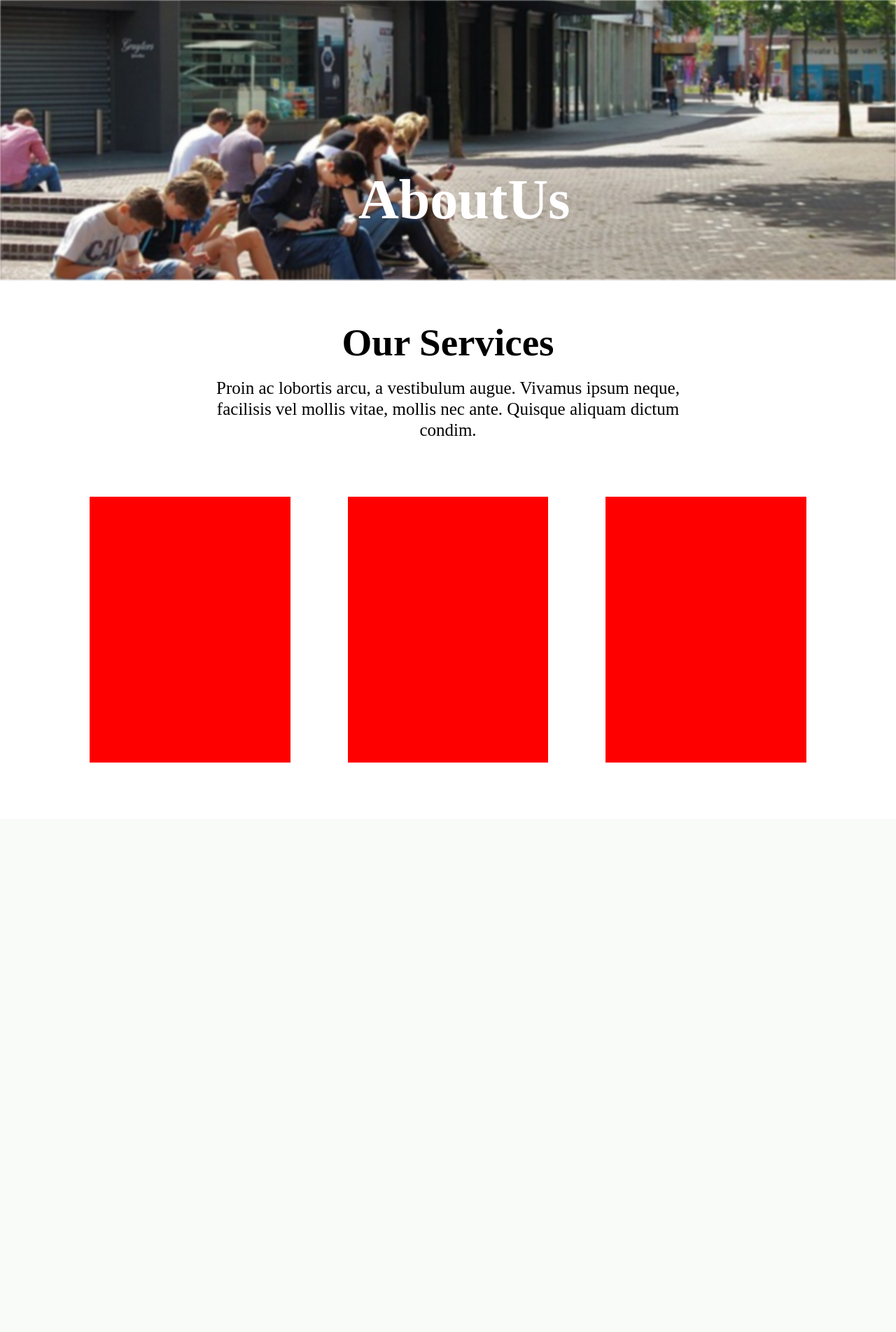
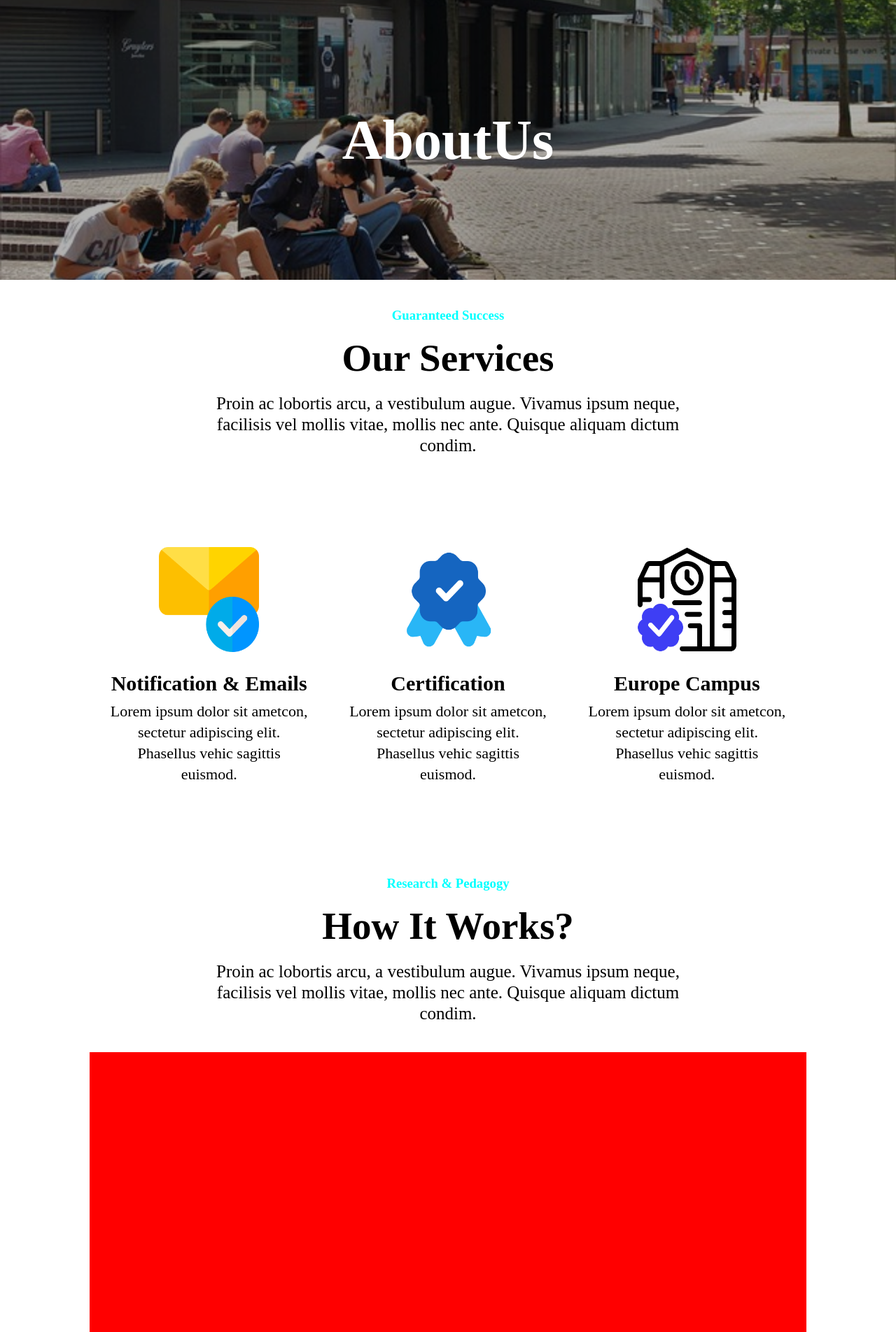
Before and after one commit to abhishek1561/schoolmanagement1, a PHP site: page /aboutUs.php in a window 1280 px wide. Shown: the whole page at 70% size. Before the commit the page ends 1170 px from the top, so only its background shows below. Run offline with PHP 8.4, Linux system fonts and the light colour scheme.

Commit message:
aboutus file modify

```diff
--- a/aboutUs.php
+++ b/aboutUs.php
@@ -10,19 +10,57 @@
 <body>
     <script src="js/fontawesome.min.js"></script>
     <section class="firstSeciton">
+        <div class="firstSeciton-box"><h1>AboutUs</h1></div>
     </section>
-    <div class="firstSeciton-box"><h1>AboutUs</h1></div>
+
     <section>
         <div class="container">
+            <h3>Guaranteed Success</h3>
             <h1>Our Services</h1>
             <p>Proin ac lobortis arcu, a vestibulum augue. Vivamus ipsum neque, facilisis vel mollis vitae, mollis nec ante. Quisque aliquam dictum condim.</p>
             <div class="Service">
                 <div class="services">
-
+                    <div class="services-part">
+                        <div class="image">
+                            <a href="#"><img src="images/mail.png" alt=""></a>
+                        </div>
+                    </div>
+                    <div class="services-part1">
+                    <h2><a href="#">Notification & Emails</a></h2>
+                        <p class="noti-mail">Lorem ipsum dolor sit ametcon, sectetur adipiscing elit. Phasellus vehic sagittis euismod.</p>
+                    </div>
                 </div>
-                <div class="services"></div>
-                <div class="services"></div>
+                <div class="services">
+                    <div class="services-part">
+                        <div class="image">
+                            <a href="#"><img src="images/award.png" alt=""></a>
+                        </div>
+                    </div>
+                    <div class="services-part1">
+                        <a href="#"><h2><a href="#">Certification</a></h2>
+                        <p class="noti-mail">Lorem ipsum dolor sit ametcon, sectetur adipiscing elit. Phasellus vehic sagittis euismod.</p>
+                    </div>
+                </div>
+                <div class="services">
+                    <div class="services-part">
+                        <div class="image">
+                            <a href="#"><img src="images/campus.png" alt=""></a>
+                        </div>
+                    </div>
+                    <div class="services-part1">
+                        <h2><a href="#">Europe Campus</a></h2>
+                        <p class="noti-mail">Lorem ipsum dolor sit ametcon, sectetur adipiscing elit. Phasellus vehic sagittis euismod.</p>
+                    </div>
+                </div>
             </div>
+        </div>
+    </section>
+    <section>
+        <div class="container">
+            <h3>Research & Pedagogy</h3>
+            <h1>How It Works?</h1>
+            <p>Proin ac lobortis arcu, a vestibulum augue. Vivamus ipsum neque, facilisis vel mollis vitae, mollis nec ante. Quisque aliquam dictum condim.</p>
+            <div class="research-box"></div>
         </div>
     </section>
 </body>
--- a/css/aboutUs.css
+++ b/css/aboutUs.css
@@ -17,18 +17,18 @@ section{
     background-position: center;
     background-repeat: no-repeat;
     background-size: cover;
-    filter: blur(1px);
-    position: relative;
 }
 .firstSeciton-box{
-    height: 100px;
-    width: 300px;
-    display: inline;
-    position: absolute;
-    top:30%;
-    left:40%;
+    height: 100%;
+    width: 100%;
+    display: flex;
+    background: rgba(0,0,0,0.3);
+    justify-content: center;
+    align-items: center;
+
 }
 .firstSeciton-box h1{
+    text-align: center;
     font-size: 80px;
     color: #fff;
 }
@@ -50,15 +50,111 @@ section{
     line-height: 30px;
 }
 .Service{
-    min-height: 350px;
+    min-height: 400px;
     width: 100%;
     display: flex;
-    justify-content: space-between;
+    justify-content: space-around;
     align-items: center;
     margin: 80px 0px;
+    flex-wrap: wrap;
 }
 .services{
     height: 380px;
     width: 28%;
+
+}
+.services-part{
+    height: 50%;
+    width: 50%;
+    margin-left: 25%;
+    margin-right: 25%;
+    display: flex;
+    justify-content: center;
+    align-items: flex-end;
+}
+.services-part:hover{
+    align-items: flex-start;
+}
+.services-part1{
+    height: 50%;
+    width: 100%;
+    padding-top: 20px;
+}
+.image{
+    height: 150px;
+    width: 150px;
+}
+
+.image img{
+    height: 100%;
+    width: 100%;
+}
+.services-part1 h2{
+    font-size: 30px;
+    text-align: center;
+    line-height: 50px;
+}
+.services-part1 h2 a{
+    color: #000;
+    text-decoration: none;
+}
+.services-part1 h2 a:hover{
+    color: aqua;
+    text-decoration: none;
+}
+.noti-mail{
+    color: #000;
+    text-align: center !important;
+    margin: 0% !important;
+    font-size: 22px !important;
+}
+h3{
+    color: aqua;
+    text-align: center;
+}
+.research-box{
+    min-height: 400px;
+    width: 100%;
     background: #f00;
+    margin-top: 40px;
 }
+
+
+
+
+
+
+@media screen and (max-width:1080px){
+    .container p{
+        font-size: 25px;
+        margin: 0px 100px 0px 100px;
+    }
+}
+@media screen and (max-width:950px){
+    .services{
+        width: 40%;
+    }
+}
+@media screen and (max-width:880px){
+    .services{
+        width: 45%;
+    }
+}
+@media screen and (max-width:768px){
+    .container p{
+        font-size: 25px;
+        margin: 0px 80px 0px 80px;
+    }
+    .services{
+        width: 49%;
+    }
+}
+@media screen and (max-width:600px){
+    .container p{
+        font-size: 25px;
+        margin: 0px 50px 0px 50px;
+    }
+    .services{
+        width: 80%;
+    }
+}
--- a/form.php
+++ b/form.php
@@ -59,9 +59,6 @@
             </div>
         </div>
     </section>
-    <section>
-
-    </section>
 <script type="text/javascript">
     const forms=document.querySelectorAll('form');
     const signinToForm2=()=>{
```
Also changed, not shown: images/award.png (added), images/campus.png (added), images/mail.png (added).
